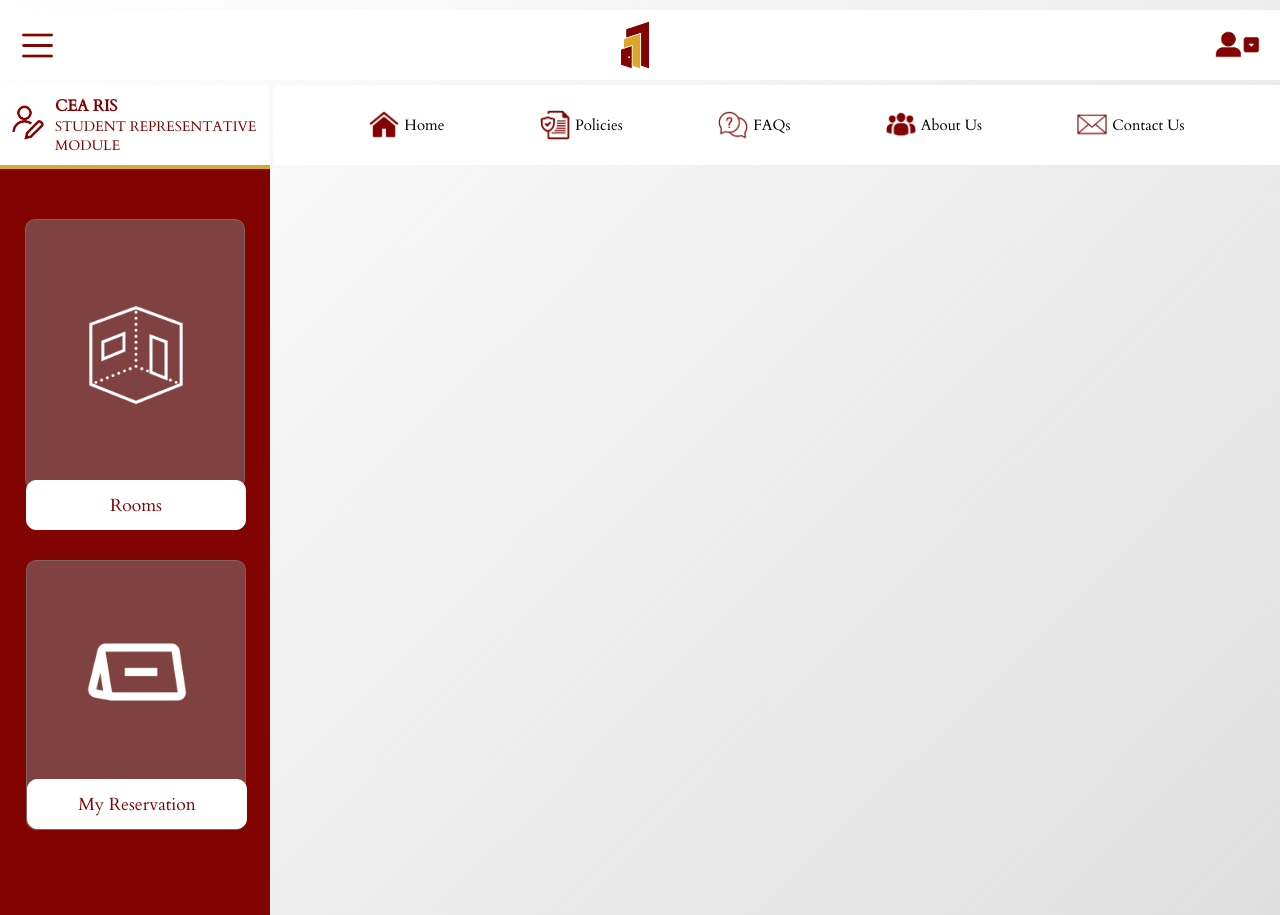
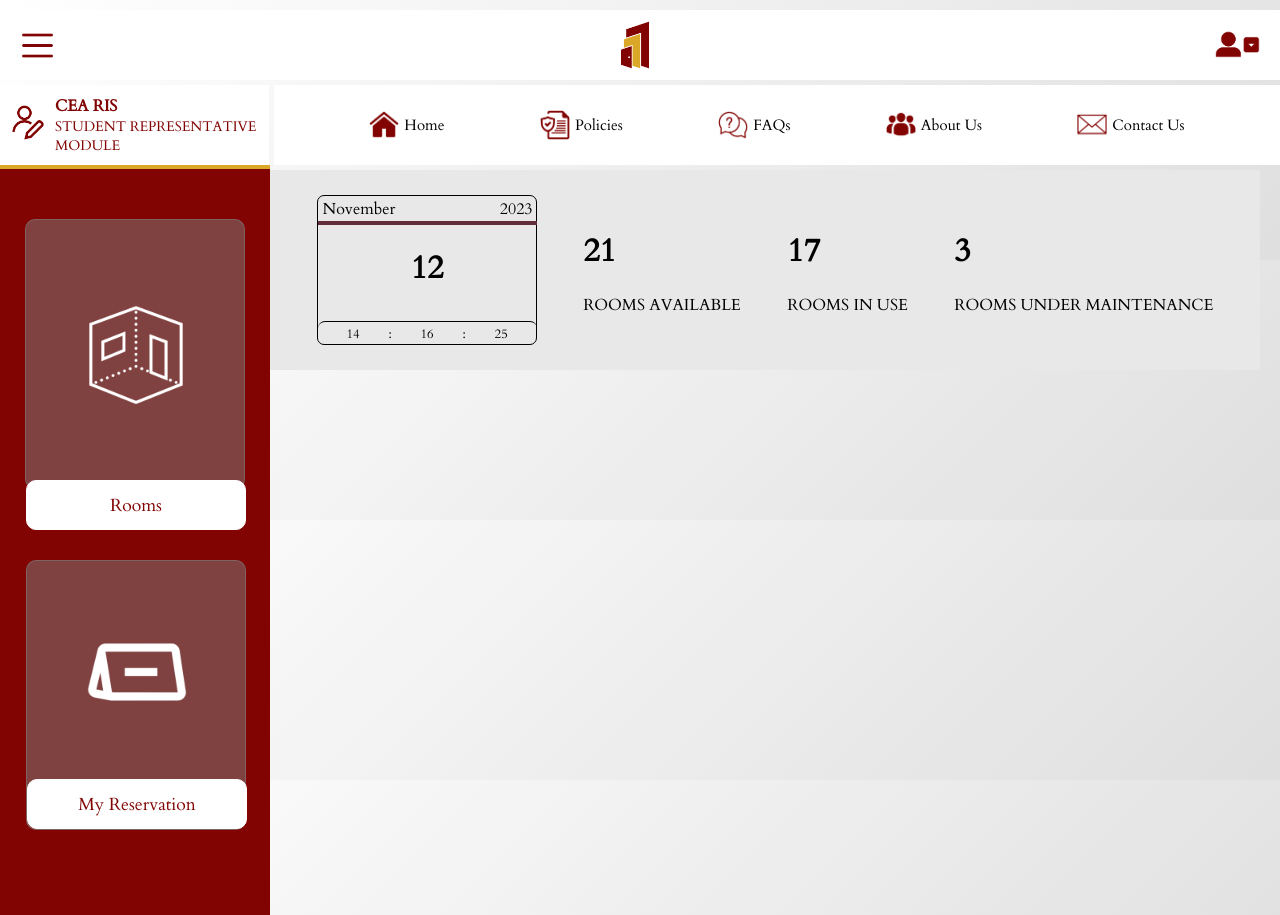
Before and after one commit to CMPE-40062-Azure-Python/CEA-ROOM-INFORMATION-SYSTEM, a Flask app: page /student-rep-home in a window 1280 px wide. Run offline with Flask 3, Linux system fonts and the light colour scheme.

Commit message:
Date Container

```diff
--- a/website/static/student-rep-home.css
+++ b/website/static/student-rep-home.css
@@ -207,3 +207,71 @@
     color: #810403;
     cursor: pointer;
   }
+  .side-bar-and-content > .Updates-Container {
+    width: calc(100% - 290px); /* Calculate the remaining width */
+    background-color: #E8E8E8;
+    display: flex;
+    flex-direction: row;
+    align-items: center;
+    justify-content: space-evenly;
+  }
+  .side-bar-and-content {
+    height: 100px;
+    width: 100%;
+    display: flex;
+    flex-direction: row;
+  }
+
+  .Updates-Container {
+    background-color: #ffffff;
+    margin-top: 10px;
+    height: 200px;
+
+  }
+
+  .Updates-Container > .date-container {
+    width: 220px;
+    height: 150px;
+    border: 1px solid black;
+    border-radius: 7px;
+  }
+
+  .Updates-Container > .date-container > .month-year {
+    height: 25px;
+    width: 220px;
+    display: flex;
+    flex-direction: row;
+    justify-content: space-between;
+    align-items: center;
+    margin: 0;
+  }
+
+  .Updates-Container > .date-container > .month-year p {
+    margin: 0;
+    padding-left: 5px;
+    padding-right: 5px;
+  }
+
+  .Updates-Container > .date-container > .day-container {
+    height: 100px;
+    width: 219px;
+    display: flex;
+    justify-content: center;
+    border-top: 4px solid #612D39;
+  }
+
+  .Updates-Container > .date-container > .current-time {
+    height: 25px;
+    width: 219px;
+    display: flex;
+    flex-direction: row;
+    justify-content: space-evenly;
+    border-top: 1px solid black;
+    border-radius: 7px;
+    align-items: center;
+  }
+
+  .Updates-Container > .date-container > .current-time p {
+    margin: 0;
+    font-size: 0.8rem;
+  }
--- a/website/templates/student-rep-home.html
+++ b/website/templates/student-rep-home.html
@@ -88,6 +88,7 @@
             </div>
         </div>
     </div>
+    <div class="side-bar-and-content">
         <div class="Side-bar">
             <div class="Rooms">
                 <div class="Room-img-Container">
@@ -117,5 +118,49 @@
                 </div>
             </div>
         </div>
+        </div>
+        <div class="Updates-Container">
+            <div class="date-container">
+                <div class="month-year">
+                    <p>November</p>
+                    <p>2023</p>
+                </div>
+                <div class="day-container">
+                    <h1>12</h1>
+                </div>
+                <div class="current-time">
+                    <p>14</p>
+                    <p>:</p>
+                    <p>16</p>
+                    <p>:</p>
+                    <p>25</p>
+                </div>
+            </div>
+            <div class="room-availability-container">
+                <div class="no-of-available">
+                    <h1>21</h1>
+                </div>
+                <div class="availability-text">
+                    <p>ROOMS AVAILABLE</p>
+                </div>
+            </div>
+            <div class="room-inuse-container">
+                <div class="no-of-inuse">
+                    <h1>17</h1>
+                </div>
+                <div class="inuse-text">
+                    <p>ROOMS IN USE</p>
+                </div>
+            </div>
+            <div class="room-maintenance-container">
+                <div class="no-of-maintenance">
+                    <h1>3</h1>
+                </div>
+                <div class="maintenance-text">
+                    <p>ROOMS UNDER MAINTENANCE</p>
+                </div>
+            </div>
+        </div>
+    </div>
 </body>
 </html>
```
Lines whose indentation alone changed are shown as unchanged.
